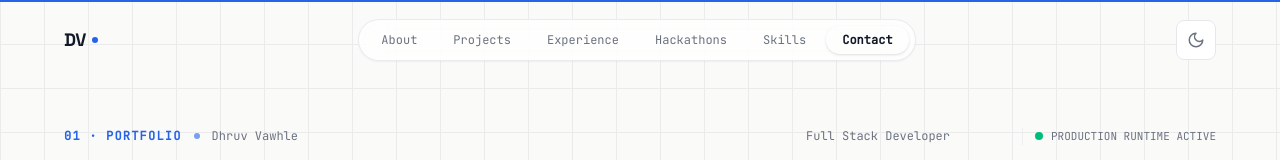
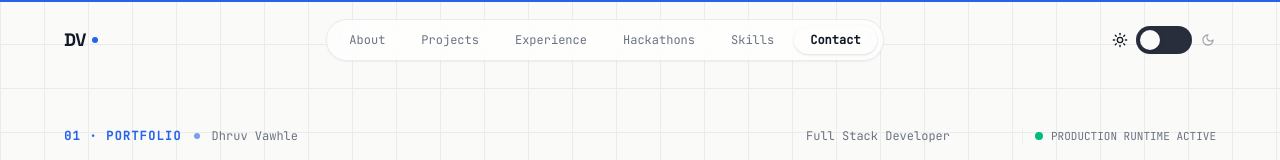
Before and after one commit to DhruvVawhle/dhruv-portfolio, a Next.js app: page / in a window 1280 px wide. Shown: the top 160 px of the page. Built offline with nearby package versions, Linux system fonts and the light colour scheme.

Commit message:
feat: redesign theme toggle as pill-shaped sliding switch with sun/moon icons

```diff
--- a/src/components/ui/ThemeToggle.tsx
+++ b/src/components/ui/ThemeToggle.tsx
@@ -1,49 +1,54 @@
 "use client";
 
 import { useTheme } from "@/hooks/useTheme";
-import { motion, AnimatePresence } from "motion/react";
+import { motion } from "motion/react";
 
 export default function ThemeToggle() {
   const { theme, toggleTheme, mounted } = useTheme();
 
+  const isDark = theme === "dark";
+
   // Avoid hydration mismatch
   if (!mounted) {
     return (
-      <button
-        className="w-10 h-10 rounded-lg flex items-center justify-center bg-bg-surface border border-border-custom"
+      <div
+        className="flex items-center gap-2"
         aria-label="Toggle theme"
         id="theme-toggle"
       >
-        <span className="w-5 h-5" />
-      </button>
+        <span className="w-4 h-4" />
+        <div className="w-14 h-7 rounded-full bg-bg-surface border border-border-custom" />
+        <span className="w-4 h-4" />
+      </div>
     );
   }
 
   return (
     <button
       onClick={toggleTheme}
-      className="w-10 h-10 rounded-lg flex items-center justify-center bg-bg-surface border border-border-custom hover:border-accent/40 transition-colors cursor-pointer"
-      aria-label={`Switch to ${theme === "dark" ? "light" : "dark"} mode`}
+      className="flex items-center gap-2 cursor-pointer group"
+      aria-label={`Switch to ${isDark ? "light" : "dark"} mode`}
       id="theme-toggle"
+      type="button"
     >
-      <AnimatePresence mode="wait" initial={false}>
-        {theme === "dark" ? (
+      {/* Sun Icon */}
       <motion.svg
-            key="sun"
         xmlns="http://www.w3.org/2000/svg"
-            width="18"
-            height="18"
+        width="16"
+        height="16"
         viewBox="0 0 24 24"
         fill="none"
         stroke="currentColor"
         strokeWidth="2"
         strokeLinecap="round"
         strokeLinejoin="round"
-            className="text-text-secondary"
-            initial={{ rotate: -90, opacity: 0 }}
-            animate={{ rotate: 0, opacity: 1 }}
-            exit={{ rotate: 90, opacity: 0 }}
-            transition={{ duration: 0.3 }}
+        className="transition-colors duration-300"
+        animate={{
+          color: isDark ? "var(--color-text-secondary)" : "var(--color-accent)",
+          scale: isDark ? 0.85 : 1,
+          opacity: isDark ? 0.4 : 1,
+        }}
+        transition={{ duration: 0.4, ease: [0.16, 1, 0.3, 1] }}
       >
         <circle cx="12" cy="12" r="4" />
         <path d="M12 2v2" />
@@ -55,28 +60,42 @@ export default function ThemeToggle() {
         <path d="m6.34 17.66-1.41 1.41" />
         <path d="m19.07 4.93-1.41 1.41" />
       </motion.svg>
-        ) : (
+
+      {/* Toggle Track */}
+      <div className="relative w-14 h-7 rounded-full bg-text-primary/90 transition-colors duration-300 shadow-inner">
+        {/* Sliding Knob */}
+        <motion.div
+          className="absolute top-1 left-1 w-5 h-5 rounded-full bg-bg shadow-md"
+          animate={{ x: isDark ? 28 : 0 }}
+          transition={{
+            type: "spring",
+            stiffness: 500,
+            damping: 30,
+          }}
+        />
+      </div>
+
+      {/* Moon Icon */}
       <motion.svg
-            key="moon"
         xmlns="http://www.w3.org/2000/svg"
-            width="18"
-            height="18"
+        width="16"
+        height="16"
         viewBox="0 0 24 24"
         fill="none"
         stroke="currentColor"
         strokeWidth="2"
         strokeLinecap="round"
         strokeLinejoin="round"
-            className="text-text-secondary"
-            initial={{ rotate: 90, opacity: 0 }}
-            animate={{ rotate: 0, opacity: 1 }}
-            exit={{ rotate: -90, opacity: 0 }}
-            transition={{ duration: 0.3 }}
+        className="transition-colors duration-300"
+        animate={{
+          color: isDark ? "var(--color-accent)" : "var(--color-text-secondary)",
+          scale: isDark ? 1 : 0.85,
+          opacity: isDark ? 1 : 0.4,
+        }}
+        transition={{ duration: 0.4, ease: [0.16, 1, 0.3, 1] }}
       >
         <path d="M12 3a6 6 0 0 0 9 9 9 9 0 1 1-9-9Z" />
       </motion.svg>
-        )}
-      </AnimatePresence>
     </button>
   );
 }
```
Lines whose indentation alone changed are shown as unchanged.
